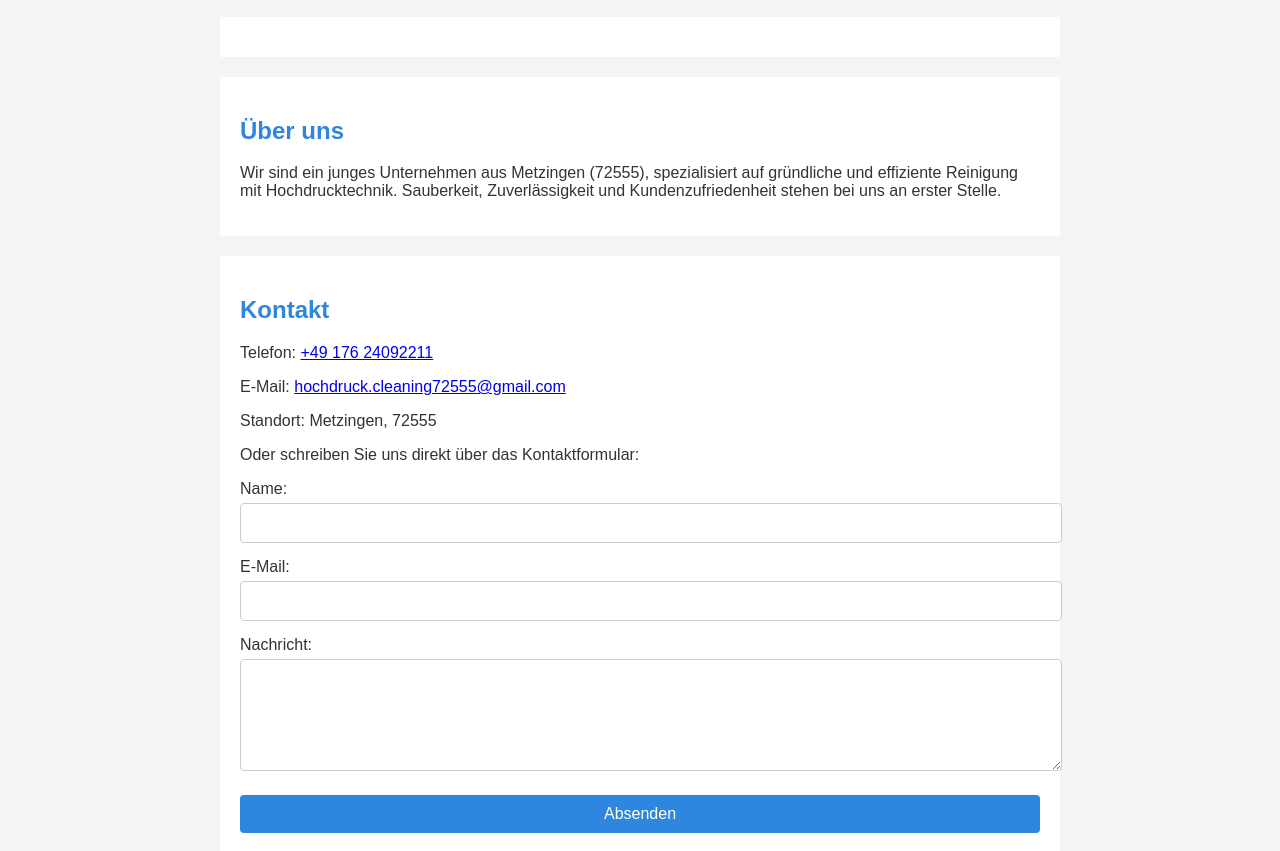
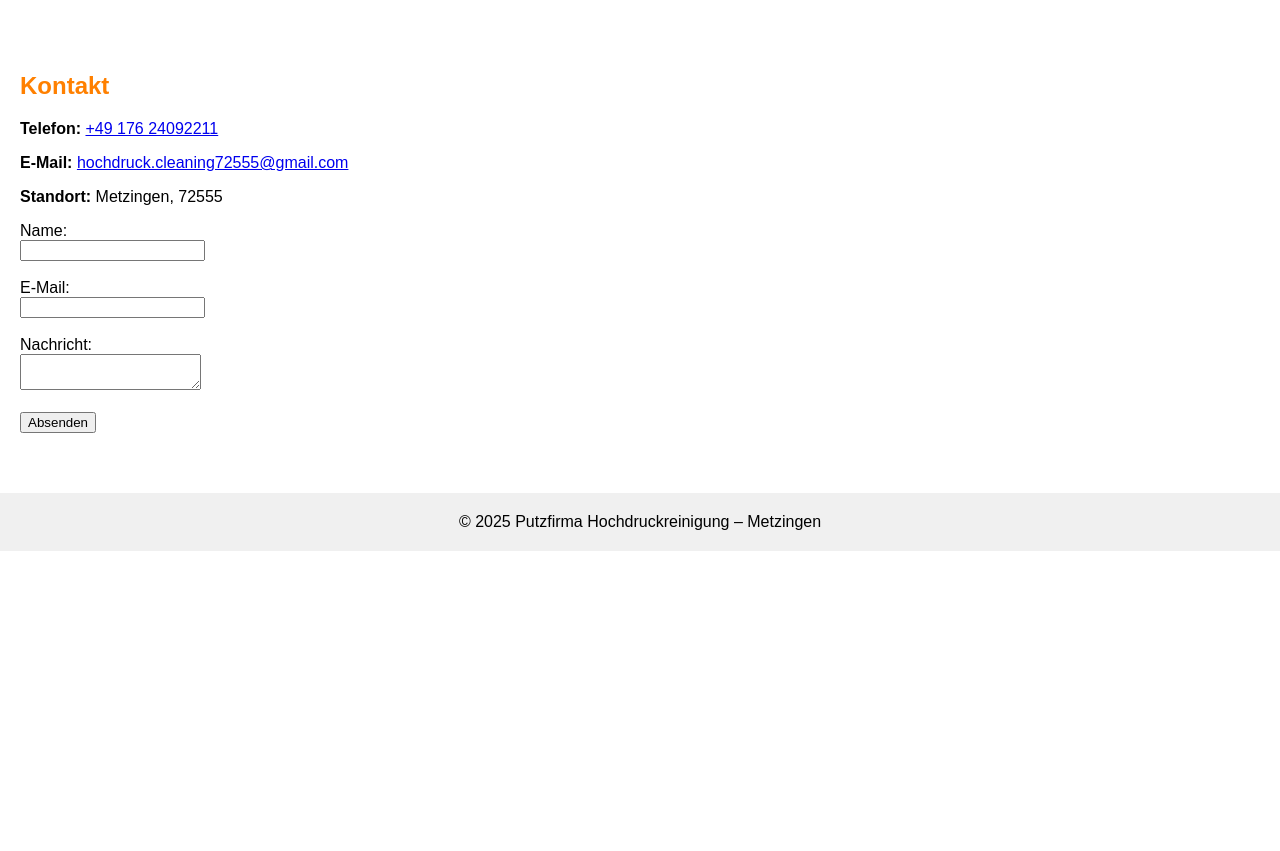
Before and after one commit to EminCausevic/hochdruckreinigung-metzingen.de, a plain HTML site: page index.html in a window 1280 px wide. Shown: the part 1009-1860 px from the top of the page. After the commit the page ends 1560 px from the top, so only its background shows below. Drawn offline with Linux system fonts and the light colour scheme.

Commit message:
Update index.html

```diff
--- a/index.html
+++ b/index.html
@@ -2,82 +2,53 @@
 <html lang="de">
 <head>
   <meta charset="UTF-8" />
-  <meta name="viewport" content="width=device-width, initial-scale=1" />
-  <title>Hochdruckreiniger in Metzingen – Putzfirma Hochdruckreinigung</title>
+  <meta name="viewport" content="width=device-width, initial-scale=1.0" />
+  <title>Hochdruckreinigung Metzingen</title>
   <style>
     body {
       font-family: Arial, sans-serif;
       margin: 0;
       padding: 0;
-      background-color: #f4f4f4;
-      color: #333;
     }
     header {
-      background-color: #2e86de;
+      background-color: #ff8000;
       color: white;
       padding: 20px;
       text-align: center;
     }
     section {
       padding: 20px;
-      max-width: 800px;
-      margin: auto;
-      background: white;
-      margin-top: 20px;
     }
     h2 {
-      color: #2e86de;
+      color: #ff8000;
     }
     img {
-      width: 100%;
       max-width: 100%;
       height: auto;
-      margin-bottom: 10px;
-      border-radius: 5px;
-    }
-    .gallery {
-      display: flex;
-      flex-direction: column;
-      gap: 20px;
+      display: block;
+      margin: 20px auto;
+      border-radius: 6px;
     }
     footer {
       text-align: center;
-      padding: 10px;
-      background-color: #ddd;
-      margin-top: 20px;
-    }
-    form input, form textarea, form button {
-      width: 100%;
-      padding: 10px;
-      margin-top: 5px;
-      margin-bottom: 15px;
-      border: 1px solid #ccc;
-      border-radius: 4px;
-      font-family: Arial, sans-serif;
-      font-size: 16px;
-    }
-    form button {
-      background-color: #2e86de;
-      color: white;
-      border: none;
-      cursor: pointer;
-    }
-    form button:hover {
-      background-color: #1b4f72;
+      padding: 20px;
+      background-color: #f0f0f0;
+      margin-top: 40px;
     }
   </style>
 </head>
 <body>
 
   <header>
-
-<section class="image-section">
-  <h2>Vorher-Nachher Ergebnis</h2>
-  <img src="IMG_3075.PNG" alt="Vorher und Nachher der Reinigung" style="width:100%; max-width:600px; display:block; margin:auto; border-radius:10px;">
-</section></body
     <h1>Hochdruckreiniger in Metzingen – Putzfirma Hochdruckreinigung</h1>
     <p>Dächer, Eingänge, Terrassen & Gehwege – Sauberkeit mit Hochdruck</p>
   </header>
+
+  <!-- Vorher-Nachher Bild gleich nach dem Header -->
+  <section>
+    <h2>Vorher-Nachher Ergebnis</h2>
+    <img src="IMG_3075.PNG" alt="Vorher-Nachher Reinigungsergebnis" />
+  </section>
 
   <section>
     <h2>Unsere Leistungen</h2>
@@ -94,36 +65,33 @@
   </section>
 
   <section>
-
-  </div>
-</section>
-
-<section>
     <h2>Über uns</h2>
-  <p>Wir sind ein junges Unternehmen aus Metzingen (72555), spezialisiert auf gründliche und effiziente Reinigung mit Hochdrucktechnik. Sauberkeit, Zuverlässigkeit und Kundenzufriedenheit stehen bei uns an erster Stelle.</p>
+    <p>
+      Wir sind ein junges Unternehmen aus Metzingen (72555), spezialisiert auf gründliche und effiziente Reinigung mit Hochdrucktechnik.
+      Sauberkeit, Zuverlässigkeit und Kundenzufriedenheit stehen bei uns an erster Stelle.
+    </p>
   </section>
 
   <section>
     <h2>Kontakt</h2>
-  <p>Telefon: <a href="tel:+4917624092211">+49 176 24092211</a></p>
-  <p>E-Mail: <a href="mailto:hochdruck.cleaning72555@gmail.com">hochdruck.cleaning72555@gmail.com</a></p>
-  <p>Standort: Metzingen, 72555</p>
-  <p>Oder schreiben Sie uns direkt über das Kontaktformular:</p>
+    <p><strong>Telefon:</strong> <a href="tel:+4917624092211">+49 176 24092211</a></p>
+    <p><strong>E-Mail:</strong> <a href="mailto:hochdruck.cleaning72555@gmail.com">hochdruck.cleaning72555@gmail.com</a></p>
+    <p><strong>Standort:</strong> Metzingen, 72555</p>
+
     <form>
-    <label for="name">Name:</label>
-    <input type="text" id="name" name="name" required />
-
-    <label for="email">E-Mail:</label>
-    <input type="email" id="email" name="email" required />
-
-    <label for="message">Nachricht:</label>
-    <textarea id="message" name="message" rows="5" required></textarea>
-
+      <label for="name">Name:</label><br />
+      <input type="text" id="name" name="name" /><br /><br />
+      <label for="email">E-Mail:</label><br />
+      <input type="email" id="email" name="email" /><br /><br />
+      <label for="message">Nachricht:</label><br />
+      <textarea id="message" name="message"></textarea><br /><br />
       <button type="submit">Absenden</button>
     </form>
   </section>
 
   <footer>
-  &copy; 2025 Putzfirma Hochdruckreinigung – Metzingen
+    © 2025 Putzfirma Hochdruckreinigung – Metzingen
   </footer>
->
+
+</body>
+</html>
```
Lines whose indentation alone changed are shown as unchanged.
